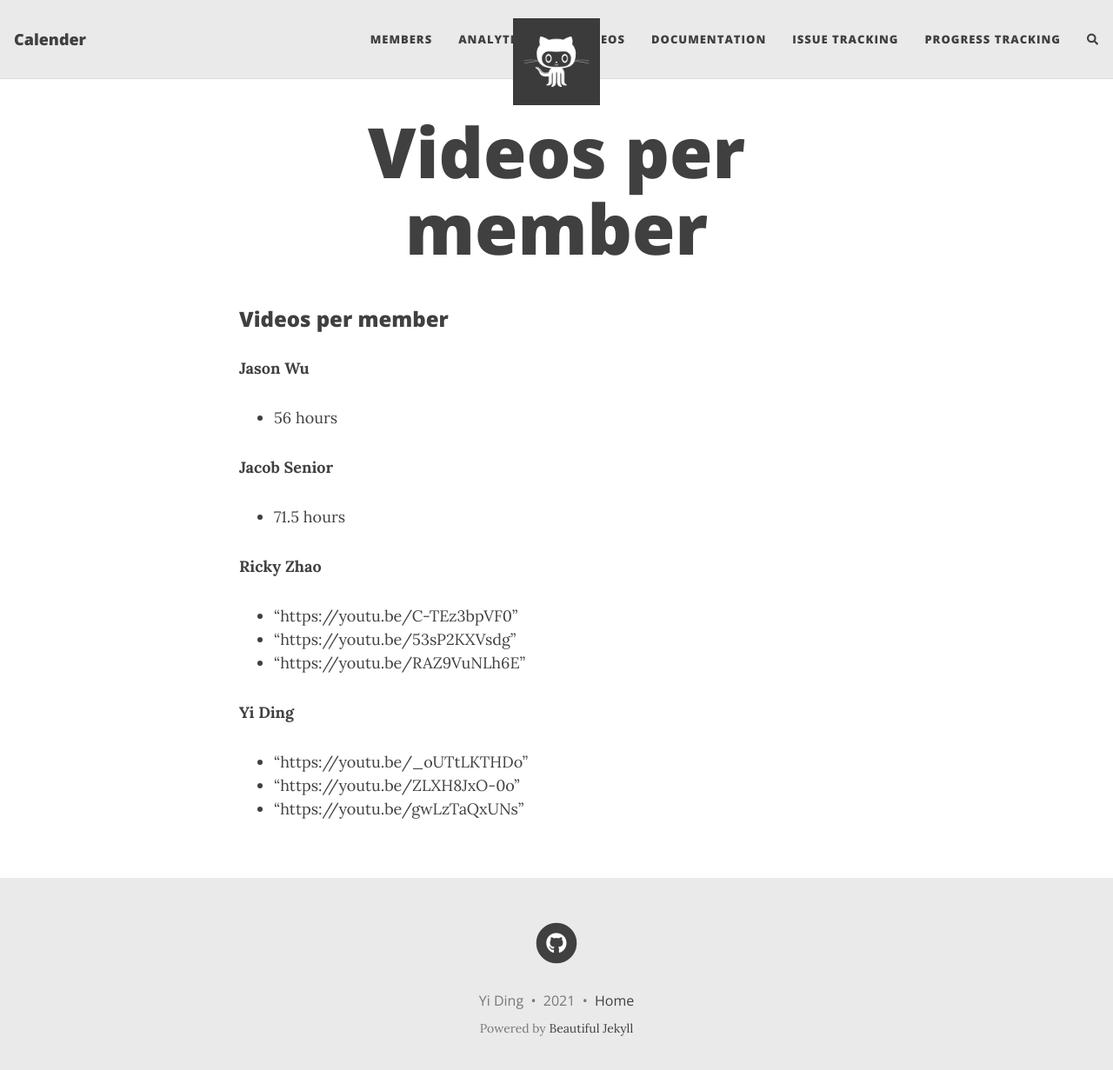
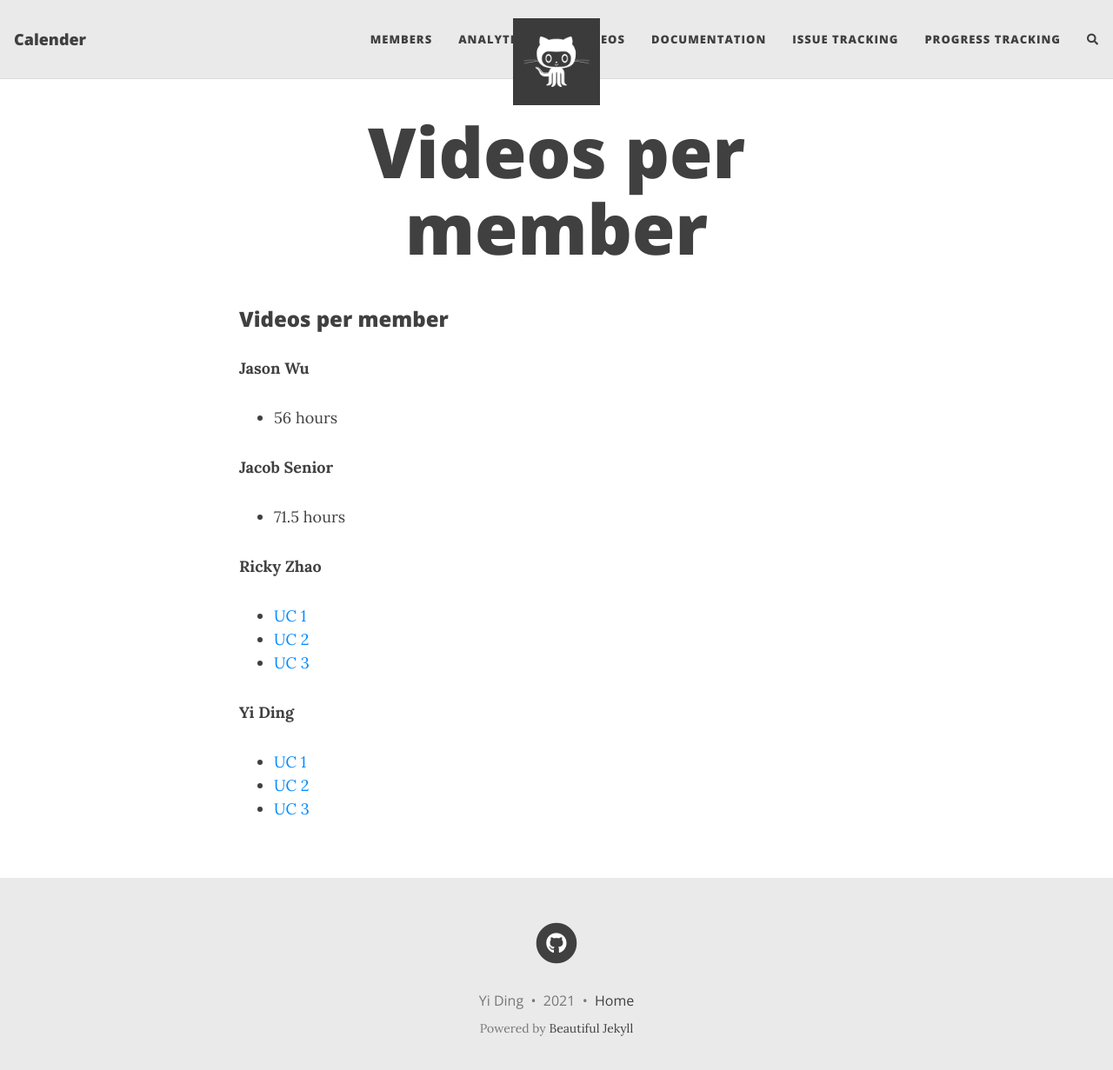
Before and after one commit to Ianewb/SE1-Something, a Jekyll site: the page built from videos.md, in a window 1280 px wide and 1244 px high. Shown: the top 1231 px of the window at 87% size. Built offline with Jekyll 4.4.1, drawn with Linux system fonts in a browser that asks for light colours; nearby versions of some CDN libraries; our own code applies the rules of GitHub Pages for plain Markdown files; comment, search, counter and statistics services are not loaded.

Commit message:
Update videos.md

```diff
--- a/videos.md
+++ b/videos.md
@@ -7,11 +7,11 @@
 * 71.5 hours
 
 **Ricky Zhao**
-* "https://youtu.be/C-TEz3bpVF0"
-* "https://youtu.be/53sP2KXVsdg"
-* "https://youtu.be/RAZ9VuNLh6E"
+* [UC 1](https://youtu.be/C-TEz3bpVF0)
+* [UC 2](https://youtu.be/53sP2KXVsdg)
+* [UC 3](https://youtu.be/RAZ9VuNLh6E)
 
 **Yi Ding**
-* "https://youtu.be/_oUTtLKTHDo"
-* "https://youtu.be/ZLXH8JxO-0o"
-* "https://youtu.be/gwLzTaQxUNs"
+* [UC 1](https://youtu.be/_oUTtLKTHDo)
+* [UC 2](https://youtu.be/ZLXH8JxO-0o)
+* [UC 3](https://youtu.be/gwLzTaQxUNs)
```
